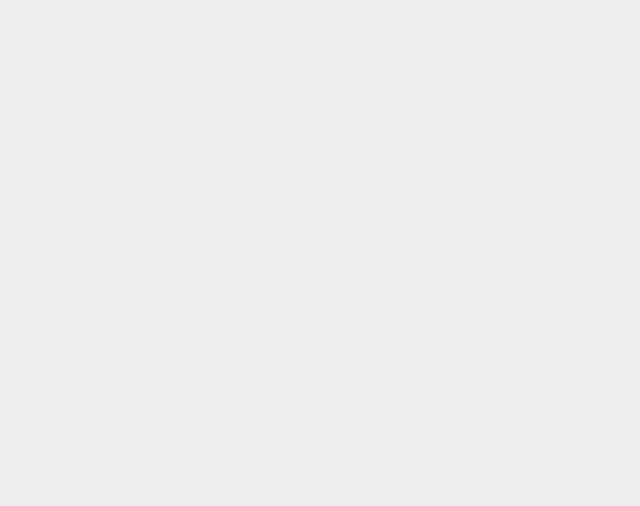
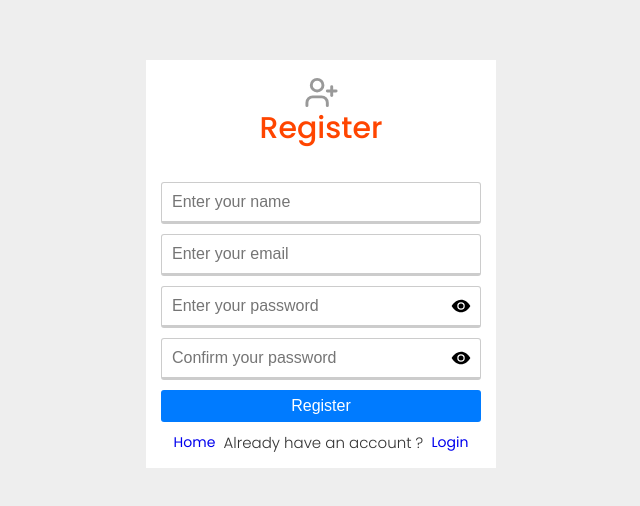
Before and after one commit to Harry8679/Advance-MERN-Stack-Authentication, a React (Create React App) app: page /register in a window 1280 px wide. Before the commit this address had no page. Shown: the part 136-642 px from the top of the page, without its empty margins (319-959 px from the left). Built offline with nearby package versions, Linux system fonts and the light colour scheme; the HTML template or start-up script is replaced by a standard one.

Commit message:
Register Component - Form

```diff
--- a/src/App.js
+++ b/src/App.js
@@ -2,6 +2,7 @@
 import Home from './pages/home/Home';
 import Layout from './components/layout/Layout';
 import Login from './pages/auth/Login';
+import Register from './pages/auth/Register';
 
 const App = () => {
   return (
@@ -10,6 +11,7 @@
         <Routes>
           <Route path='/' element={<Layout><Home /></Layout>} />
           <Route path='/login' element={<Login />} />
+          <Route path='/register' element={<Register />} />
         </Routes>
       </Router>
     </>
--- /dev/null
+++ b/src/pages/auth/Register.js
@@ -0,0 +1,51 @@
+import React, { useState } from 'react';
+import styles from './auth.module.scss';
+import Card from '../../components/card/Card';
+import { LuUserPlus } from "react-icons/lu";
+import { Link } from 'react-router-dom';
+import PasswordInput from '../../components/PasswordInput';
+
+const initialState = {
+    name: '',
+    email: '',
+    password: '',
+    password2: '',
+}
+
+const Register = () => {
+  const [formData, setFormData] = useState(initialState);
+
+  const { name, email, password, password2} = formData;
+
+  const handleInputChange = () => {};
+
+  const loginUser = () => {};
+  return (
+    <div className={`container ${styles.auth}`}>
+      <Card>
+        <div className={styles.form}>
+            <div className="--flex-center">
+                <LuUserPlus size={35} color='#999' />
+            </div>
+            <h2>Register</h2>
+            <br />
+            <form onSubmit={loginUser}>
+                <input type="text" placeholder='Enter your name' required name='name' value={name} onChange={handleInputChange} />
+                <input type="email" placeholder='Enter your email' required name='email' value={email} onChange={handleInputChange} />
+                <PasswordInput type="password" placeholder='Enter your password' name='password' value={password} onChange={handleInputChange} />
+                <PasswordInput type="password" placeholder='Confirm your password' name='password2' value={password2} onChange={handleInputChange} />
+
+                <button type="submit" className='--btn --btn-primary --btn-block'>Register</button>
+            </form>
+            <span className={styles.register}>
+                <Link to='/'>Home</Link>
+                <p>&nbsp; Already have an account ? &nbsp;</p>
+                <Link to='/login'>Login</Link>
+            </span>
+        </div>
+      </Card>
+    </div>
+  )
+}
+
+export default Register;
```
